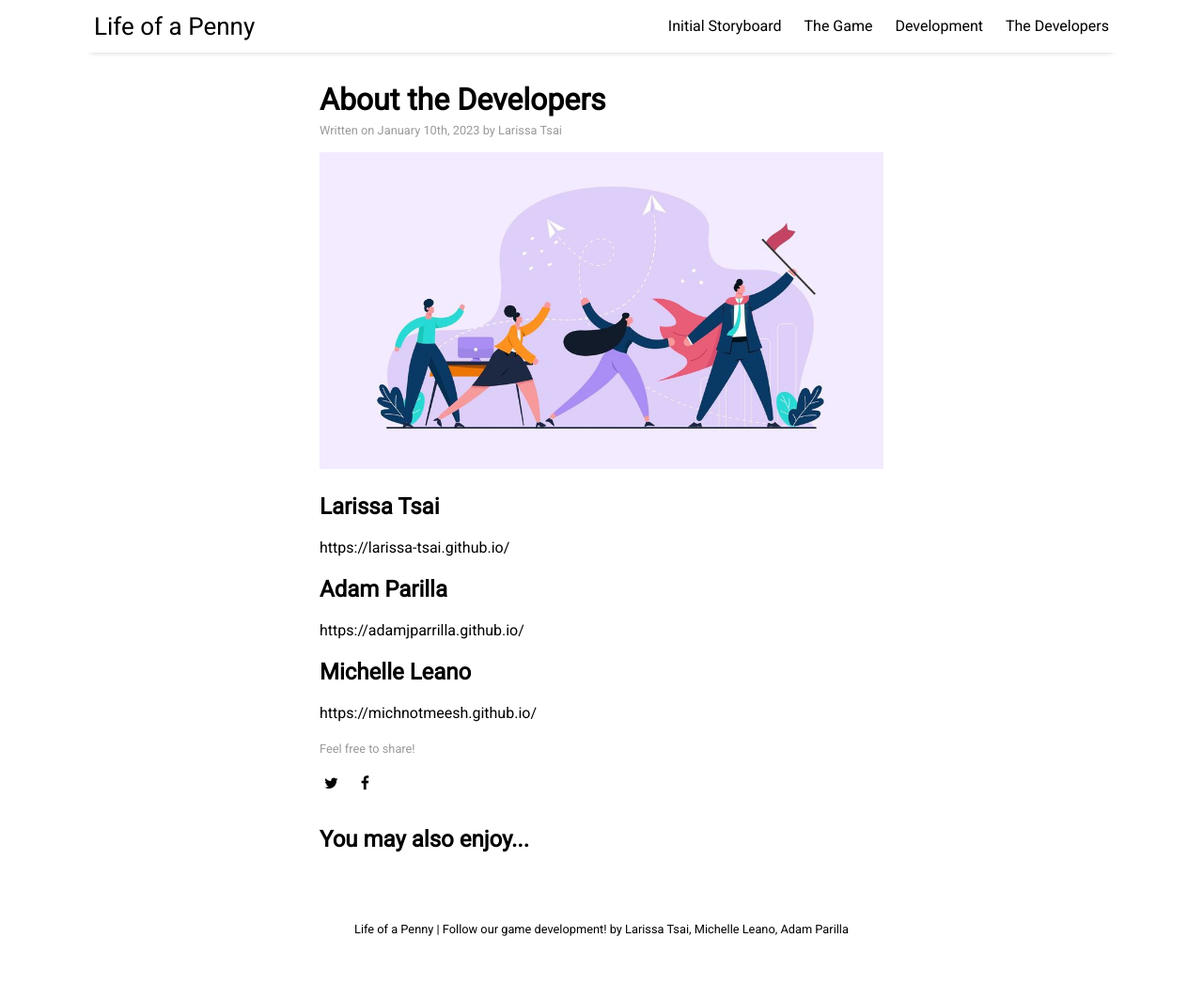
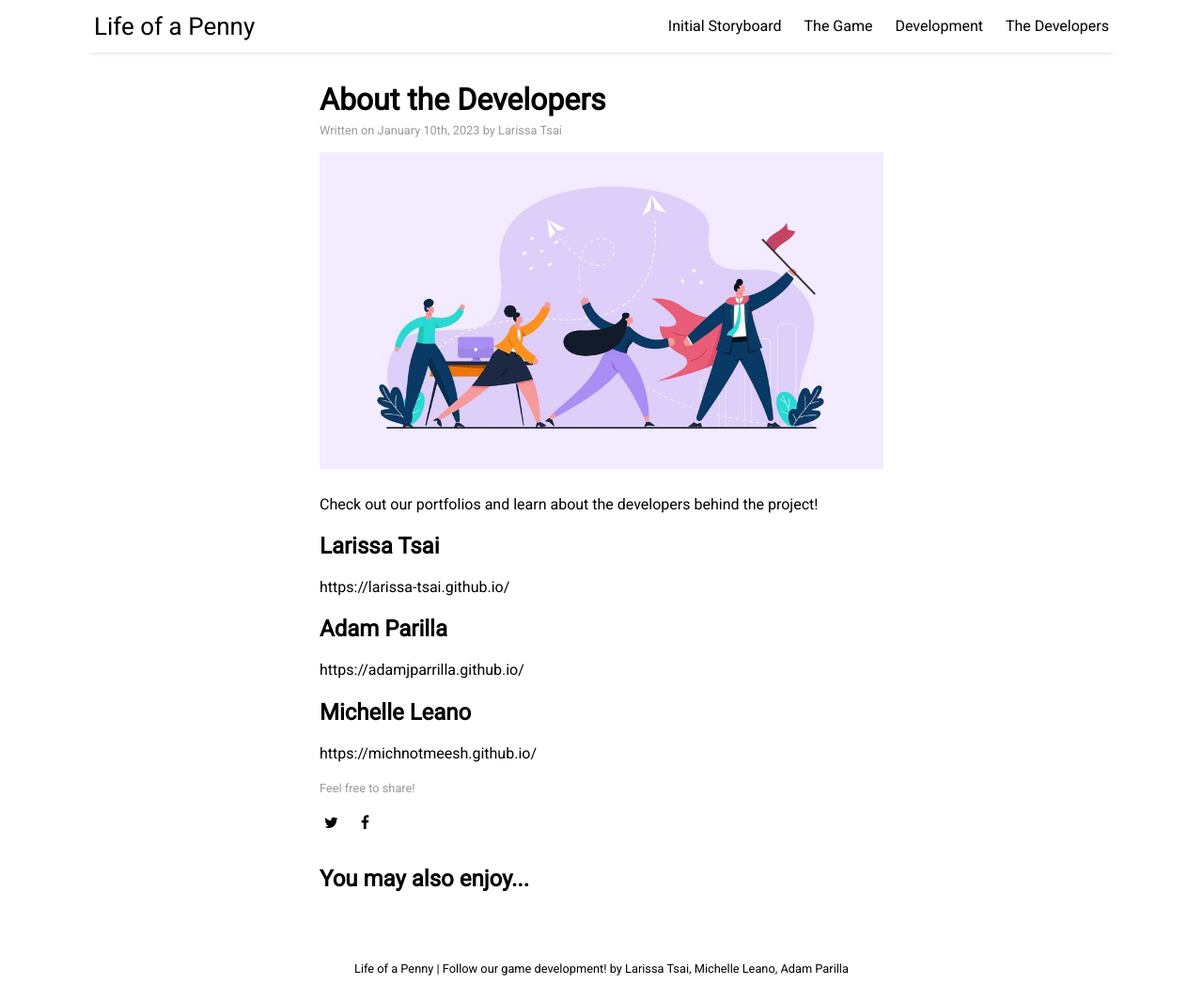
Before and after one commit to milada-game-production/life-of-a-penny.github.io, a Jekyll site: the page built from _posts/2023-01-10-the-developers.md, in a window 1280 px wide and 1064 px high. Shown: the whole window at 94% size. Built offline with Jekyll 4.4.1, drawn with Linux system fonts in a browser that asks for light colours; nearby versions of some CDN libraries.

Commit message:
Update 2023-01-10-the-developers.md

```diff
--- a/_posts/2023-01-10-the-developers.md
+++ b/_posts/2023-01-10-the-developers.md
@@ -7,6 +7,8 @@ tags: [about]
 image: Team_Motivation-01.jpg
 ---
 
+Check out our portfolios and learn about the developers behind the project!
+
 ## Larissa Tsai
 https://larissa-tsai.github.io/
 
```
